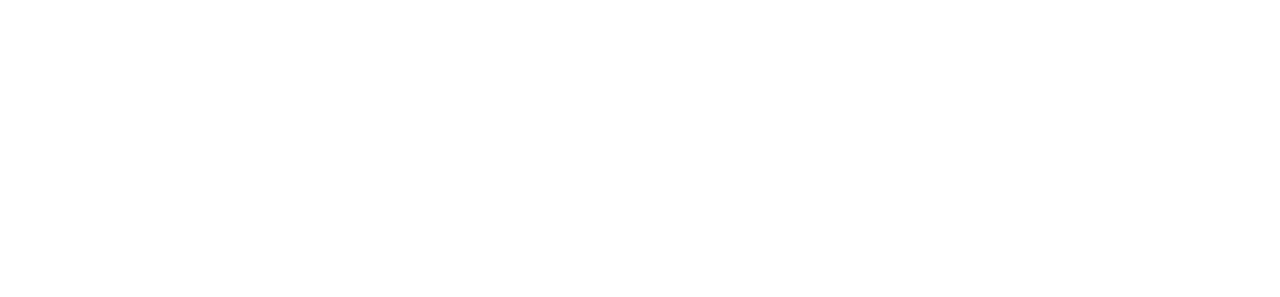
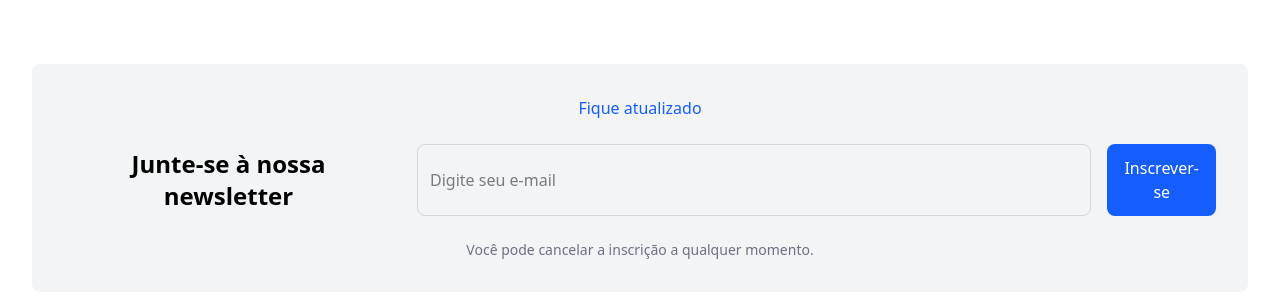
Before and after one commit to Hard-007/advanced-frontend-topics, a React (Vite) app: page / in a window 1280 px wide. Shown: the part 1109-1406 px from the top of the page. Before the commit the page ends 1205 px from the top, so only its background shows below. Built offline with nearby package versions, Linux system fonts and the light colour scheme.

Commit message:
feat: Added newsletter

```diff
--- a/src/pages/index.tsx
+++ b/src/pages/index.tsx
@@ -2,6 +2,7 @@
 
 const BlogPage = () => {
   const [searchQuery, setSearchQuery] = useState("");
+  const [email, setEmail] = useState("");
 
   const trendingTopics = [
     "Design Thinking",
@@ -145,6 +146,28 @@
           </article>
         ))}
       </div>
+
+      <div className="max-w-7xl mx-auto mt-16 bg-gray-100 p-8 rounded-lg flex flex-col gap-6 items-center text-center">
+        <span className="text-blue-600 cursor-default">Fique atualizado</span>
+        <div className="flex items-center gap-6 w-full">
+          <h2 className="text-2xl font-bold">Junte-se à nossa newsletter</h2>
+          <div className="flex flex-col w-200 md:flex-row gap-4">
+            <input
+              type="email"
+              placeholder="Digite seu e-mail"
+              value={email}
+              onChange={(e) => setEmail(e.target.value)}
+              className="w-full p-3 border border-gray-300 rounded-lg"
+            />
+            <button className="px-4 py-3 bg-blue-600 text-white rounded-lg hover:bg-blue-700 transition">
+              Inscrever-se
+            </button>
+          </div>
+        </div>
+        <p className="text-gray-500 text-sm">
+          Você pode cancelar a inscrição a qualquer momento.
+        </p>
+      </div>
     </div>
   );
 };
```
